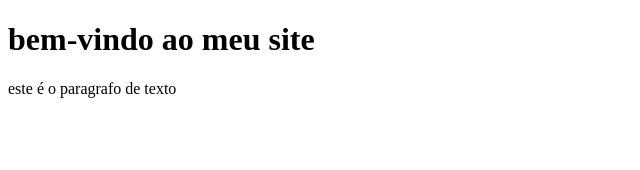
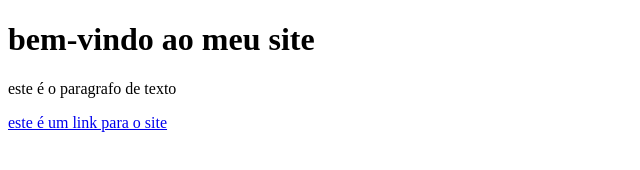
Before and after one commit to avelveesz/html, a plain HTML site: page index.html in a window 1280 px wide. Shown: the whole page, without its empty margins (0-640 px from the left). Drawn offline with Linux system fonts and the light colour scheme.

Commit message:
adicionado o link para o site

```diff
--- a/index.html
+++ b/index.html
@@ -12,5 +12,6 @@
         <p>
             este é o paragrafo de texto
         </p>
+        <a href="http://www.techguiado.com.br"> este é um link para o site </a>
     </body>
     </html>
```
